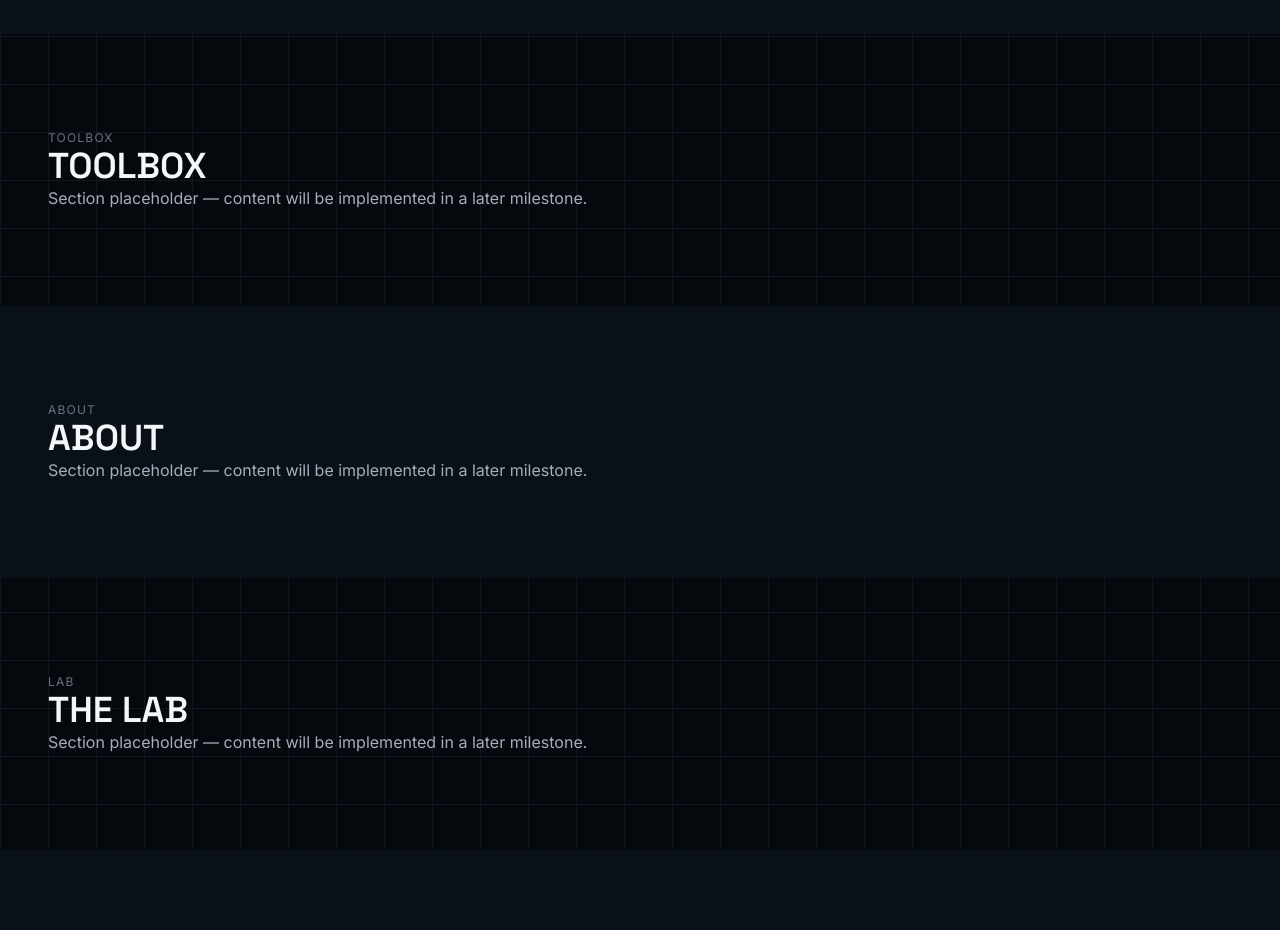
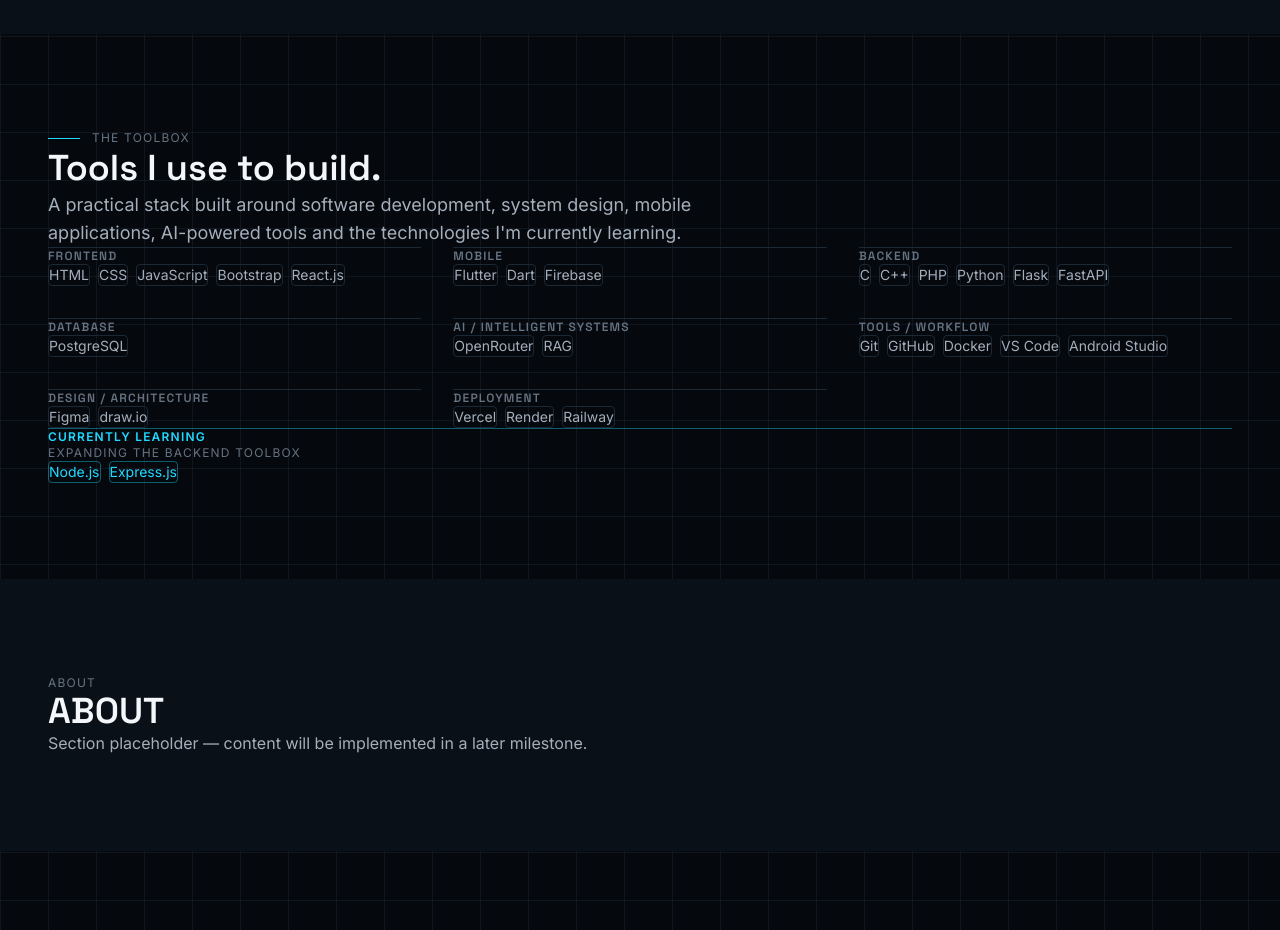
Before and after one commit to Ahmedsalim90/the_alchemist, a React (Vite) app: page / in a window 1280 px wide. Shown: the part 2940-3870 px from the top of the page. Built offline with nearby package versions, Linux system fonts and the light colour scheme.

Commit message:
the toolsection fixed

```diff
--- /dev/null
+++ b/src/components/toolbox/ToolCategory.jsx
@@ -0,0 +1,21 @@
+import Reveal from '../ui/Reveal'
+import ToolTag from './ToolTag'
+
+function ToolCategory({ category, delay = 0 }) {
+  return (
+    <Reveal delay={delay}>
+      <div className="border-t border-border pt-5">
+        <h3 className="text-xs font-semibold uppercase tracking-widest text-foreground-muted">
+          {category.title}
+        </h3>
+        <div className="mt-3 flex flex-wrap gap-2">
+          {category.items.map((item) => (
+            <ToolTag key={item}>{item}</ToolTag>
+          ))}
+        </div>
+      </div>
+    </Reveal>
+  )
+}
+
+export default ToolCategory
--- /dev/null
+++ b/src/components/toolbox/ToolTag.jsx
@@ -0,0 +1,15 @@
+function ToolTag({ children, accent = false }) {
+  return (
+    <span
+      className={`inline-block rounded border px-3 py-1.5 text-sm transition-colors duration-200 ${
+        accent
+          ? 'border-accent/40 text-accent hover:border-accent'
+          : 'border-border text-foreground-secondary hover:border-foreground-secondary'
+      }`}
+    >
+      {children}
+    </span>
+  )
+}
+
+export default ToolTag
--- /dev/null
+++ b/src/data/toolbox.js
@@ -0,0 +1,15 @@
+export const toolboxCategories = [
+  { title: 'Frontend', items: ['HTML', 'CSS', 'JavaScript', 'Bootstrap', 'React.js'] },
+  { title: 'Mobile', items: ['Flutter', 'Dart', 'Firebase'] },
+  { title: 'Backend', items: ['C', 'C++', 'PHP', 'Python', 'Flask', 'FastAPI'] },
+  { title: 'Database', items: ['PostgreSQL'] },
+  { title: 'AI / Intelligent Systems', items: ['OpenRouter', 'RAG'] },
+  { title: 'Tools / Workflow', items: ['Git', 'GitHub', 'Docker', 'VS Code', 'Android Studio'] },
+  { title: 'Design / Architecture', items: ['Figma', 'draw.io'] },
+  { title: 'Deployment', items: ['Vercel', 'Render', 'Railway'] },
+]
+
+export const currentlyLearning = {
+  label: 'Expanding the backend toolbox',
+  items: ['Node.js', 'Express.js'],
+}
--- a/src/sections/Toolbox.jsx
+++ b/src/sections/Toolbox.jsx
@@ -1,10 +1,54 @@
 import Section from '../components/layout/Section'
-import PlaceholderContent from '../components/layout/PlaceholderContent'
+import Reveal from '../components/ui/Reveal'
+import ToolCategory from '../components/toolbox/ToolCategory'
+import ToolTag from '../components/toolbox/ToolTag'
+import { toolboxCategories, currentlyLearning } from '../data/toolbox'
 
 function Toolbox() {
   return (
     <Section id="toolbox" surface="background">
-      <PlaceholderContent label="Toolbox" title="TOOLBOX" />
+      <Reveal direction="down" className="max-w-2xl">
+        <p className="flex items-center gap-3 text-xs uppercase tracking-widest text-foreground-muted">
+          <span className="h-px w-8 bg-accent" aria-hidden="true" />
+          The Toolbox
+        </p>
+        <h2 className="mt-4 font-display text-3xl font-bold leading-tight text-foreground sm:text-4xl">
+          Tools I use to build.
+        </h2>
+        <p className="mt-4 text-base text-foreground-secondary sm:text-lg">
+          A practical stack built around software development, system
+          design, mobile applications, AI-powered tools and the
+          technologies I'm currently learning.
+        </p>
+      </Reveal>
+
+      <div className="mt-12 grid gap-8 sm:grid-cols-2 lg:mt-16 lg:grid-cols-3">
+        {toolboxCategories.map((category, index) => (
+          <ToolCategory
+            key={category.title}
+            category={category}
+            delay={index * 70}
+          />
+        ))}
+      </div>
+
+      <Reveal delay={toolboxCategories.length * 70} className="mt-12 lg:mt-16">
+        <div className="border-t border-accent/40 pt-5">
+          <p className="text-xs font-semibold uppercase tracking-widest text-accent">
+            Currently Learning
+          </p>
+          <p className="mt-1 text-xs uppercase tracking-widest text-foreground-muted">
+            {currentlyLearning.label}
+          </p>
+          <div className="mt-3 flex flex-wrap gap-2">
+            {currentlyLearning.items.map((item) => (
+              <ToolTag key={item} accent>
+                {item}
+              </ToolTag>
+            ))}
+          </div>
+        </div>
+      </Reveal>
     </Section>
   )
 }
```
